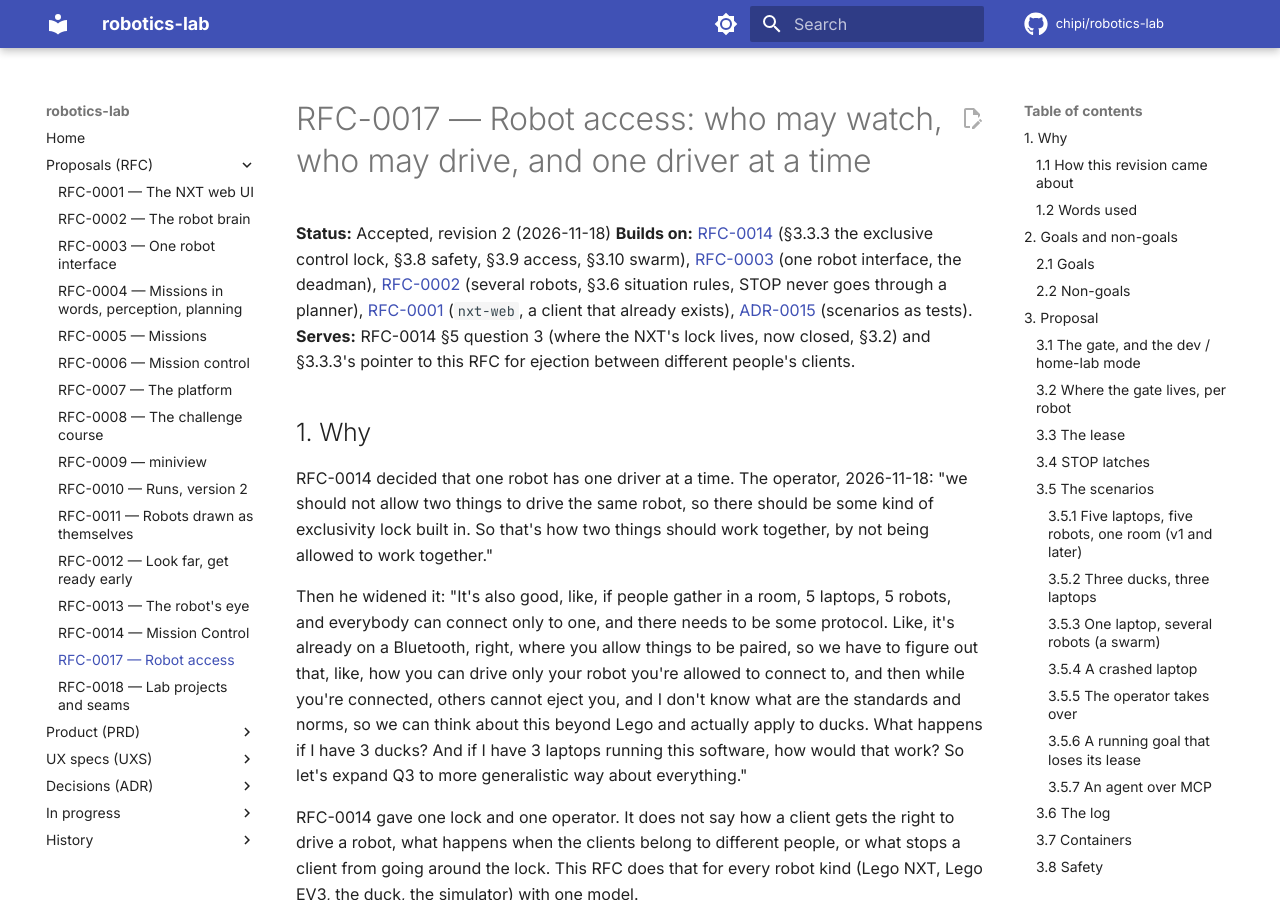
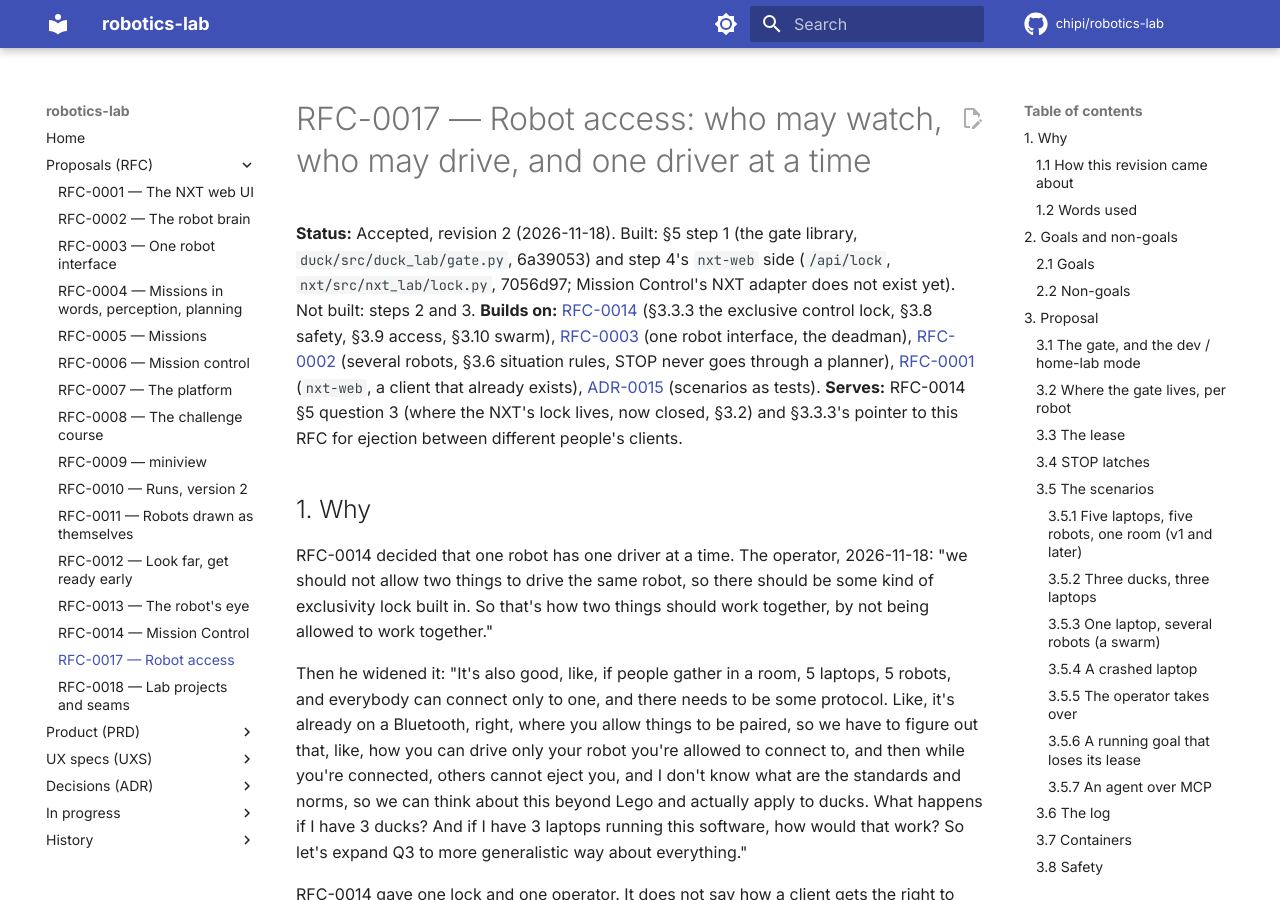
Before and after one commit to chipi/robotics-lab, an MkDocs documentation site: the page built from docs/rfc/RFC-0017-robot-access.md, in a window 1280 px wide and 900 px high. Built offline with MkDocs 1.6.1 and Material for MkDocs 9.7.7, drawn with Linux system fonts in a browser that asks for light colours; comment, search, counter and statistics services are not loaded.

Commit message:
RFC-0017: status line says which steps are built (1 and the nxt-web side of 4)
Co-Authored-By: Claude Opus 5.5 <noreply@anthropic.com>
Claude-Session: https://claude.ai/code/session_014cvkLDtihKBLiV2cbMenbC

```diff
--- a/docs/rfc/RFC-0017-robot-access.md
+++ b/docs/rfc/RFC-0017-robot-access.md
@@ -1,6 +1,9 @@
 # RFC-0017 — Robot access: who may watch, who may drive, and one driver at a time
 
-**Status:** Accepted, revision 2 (2026-11-18)
+**Status:** Accepted, revision 2 (2026-11-18). Built: §5 step 1 (the gate library,
+`duck/src/duck_lab/gate.py`, 6a39053) and step 4's `nxt-web` side (`/api/lock`,
+`nxt/src/nxt_lab/lock.py`, 7056d97; Mission Control's NXT adapter does not exist yet). Not built:
+steps 2 and 3.
 **Builds on:** [RFC-0014](RFC-0014-mission-control.md) (§3.3.3 the exclusive control lock, §3.8
 safety, §3.9 access, §3.10 swarm),
 [RFC-0003](RFC-0003-robot-interface.md) (one robot interface, the deadman),
```
